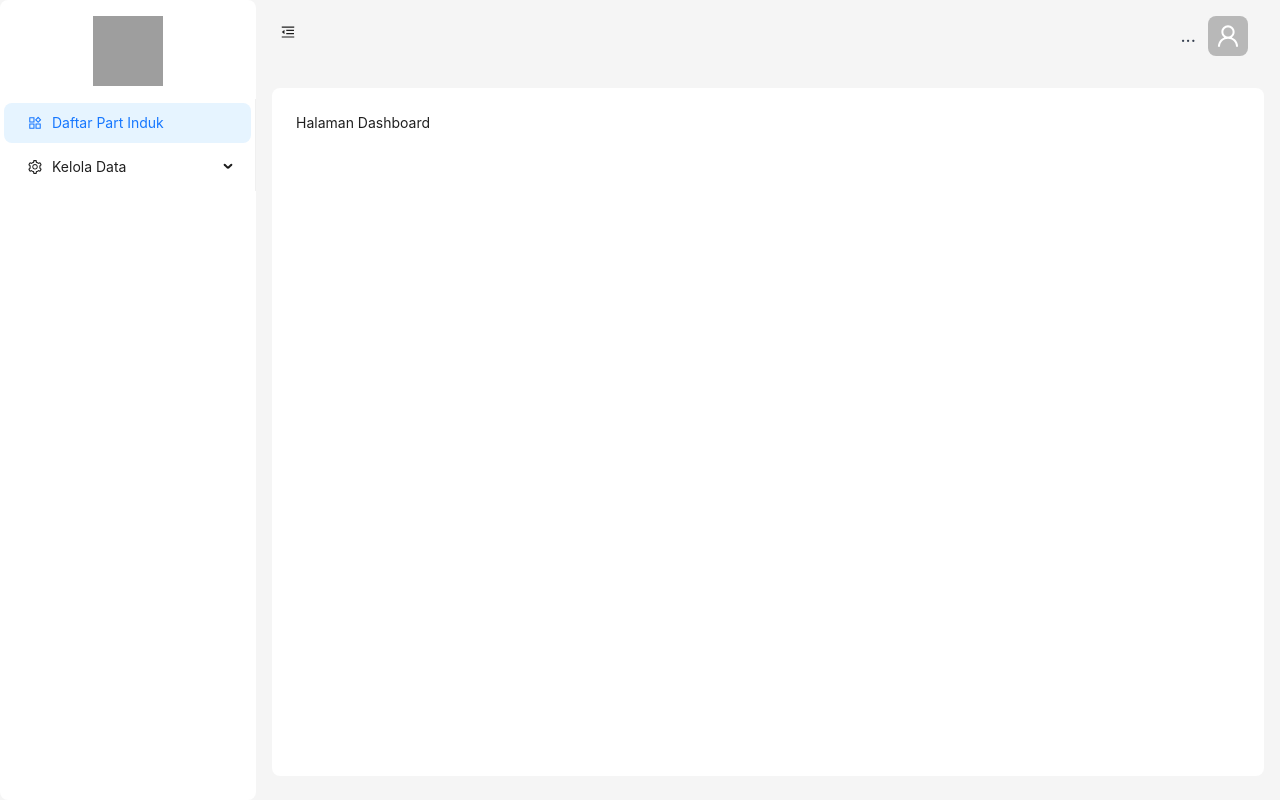
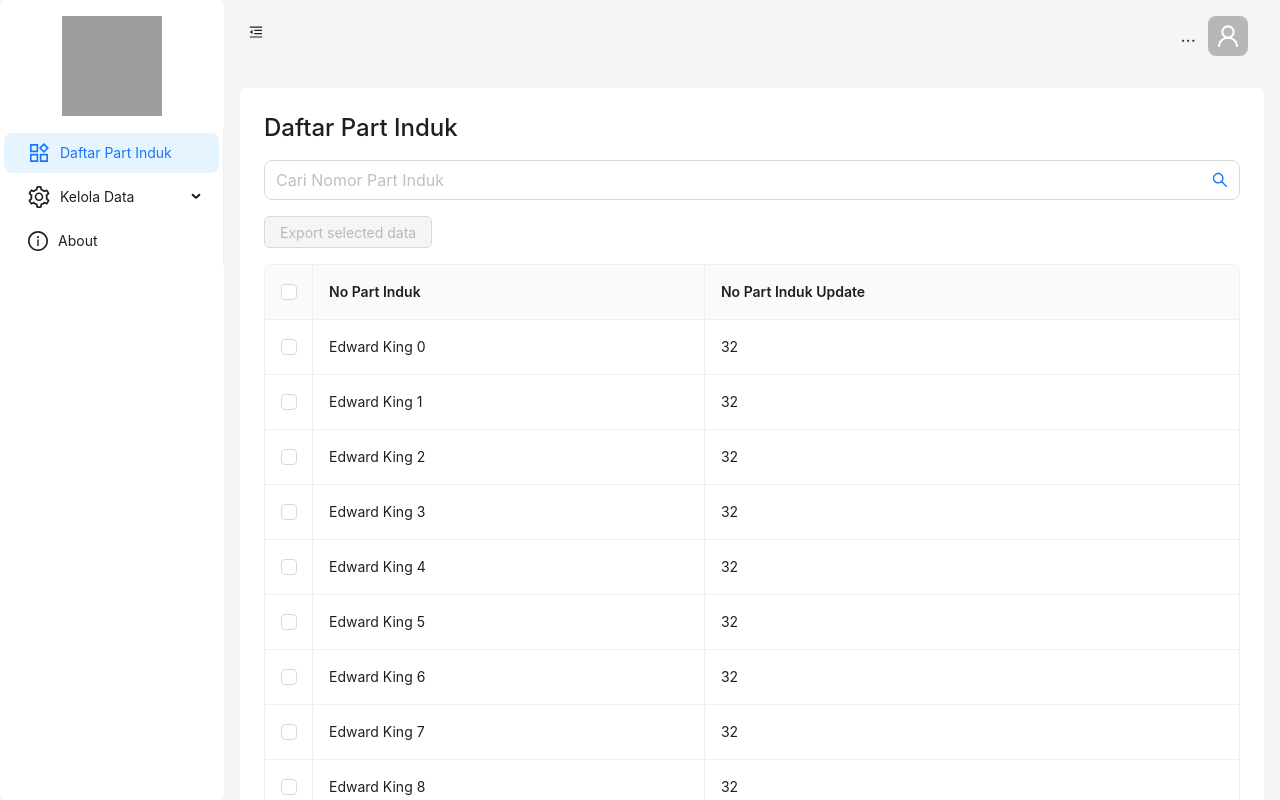
Before and after one commit to DionisiusYoga/sparepart, a Next.js app: page / in a window 1280 px wide. Shown: the top 800 px of the page. Built offline with nearby package versions, Linux system fonts and the light colour scheme; grey boxes are pictures that could not be loaded.

Commit message:
Buat halaman dashboard

```diff
--- a/package.json
+++ b/package.json
@@ -13,10 +13,10 @@
     "axios": "^1.7.9",
     "dayjs": "^1.11.13",
     "lucide-react": "^0.468.0",
-    "next": "15.1.0",
+    "next": "^14.2.5",
     "next-auth": "^4.24.11",
-    "react": "^19.0.0",
-    "react-dom": "^19.0.0"
+    "react": "^18.3.1",
+    "react-dom": "^18.3.1"
   },
   "devDependencies": {
     "@eslint/eslintrc": "^3",
--- a/src/app/globals.css
+++ b/src/app/globals.css
@@ -2,20 +2,80 @@
 @tailwind components;
 @tailwind utilities;
 
-:root {
-  --background: #ffffff;
-  --foreground: #000000;
+*,
+*::before,
+*::after {
+  padding: 0;
+  margin: 0;
+  box-sizing: border-box;
 }
 
-@media (prefers-color-scheme: dark) {
-  :root {
-    --background: #ffffff;
-    --foreground: #000000;
+img {
+  transition: 0.3s ease all;
+  -webkit-transition: 0.3s ease all;
+  -moz-transition: 0.3s ease all;
+  -ms-transition: 0.3s ease all;
+  -o-transition: 0.3s ease all;
+}
+
+img:hover {
+  scale: 102%;
+}
+
+.loading {
+  width: 40px;
+  height: 40px;
+  color: rgb(5 150 105);
+  background: linear-gradient(currentColor 0 0),
+    linear-gradient(currentColor 0 0), linear-gradient(currentColor 0 0),
+    linear-gradient(currentColor 0 0);
+  background-size: 21px 21px;
+  background-repeat: no-repeat;
+  animation: sh5 1.5s infinite cubic-bezier(0.3, 1, 0, 1);
+}
+
+@keyframes sh5 {
+  0% {
+    background-position: 0 0, 100% 0, 100% 100%, 0 100%;
+  }
+
+  33% {
+    background-position: 0 0, 100% 0, 100% 100%, 0 100%;
+    width: 60px;
+    height: 60px;
+  }
+
+  66% {
+    background-position: 100% 0, 100% 100%, 0 100%, 0 0;
+    width: 60px;
+    height: 60px;
+  }
+
+  100% {
+    background-position: 100% 0, 100% 100%, 0 100%, 0 0;
   }
 }
 
-body {
-  color: var(--foreground);
-  background: var(--background);
-  font-family: Arial, Helvetica, sans-serif;
+:root {
+  --primary: rgba(150, 150, 150, 0);
+  --secondary: rgb(194, 194, 194);
+  --tertiary: rgb(143, 143, 143);
 }
+
+*::-webkit-scrollbar {
+  width: 10px;
+}
+
+*::-webkit-scrollbar-track {
+  background: var(--primary);
+}
+
+*::-webkit-scrollbar-thumb {
+  background-color: var(--secondary);
+  border-radius: 10px;
+  border: 2px solid var(--primary);
+}
+
+*::-webkit-scrollbar-thumb:hover {
+  background-color: var(--tertiary);
+}
--- a/src/app/layout.jsx
+++ b/src/app/layout.jsx
@@ -1,15 +1,4 @@
-import { Geist, Geist_Mono } from "next/font/google";
 import "./globals.css";
-
-const geistSans = Geist({
-  variable: "--font-geist-sans",
-  subsets: ["latin"],
-});
-
-const geistMono = Geist_Mono({
-  variable: "--font-geist-mono",
-  subsets: ["latin"],
-});
 
 export const metadata = {
   title: "Sparepart",
@@ -19,11 +8,7 @@ export const metadata = {
 export default function RootLayout({ children }) {
   return (
     <html lang="en">
-      <body
-        className={`${geistSans.variable} ${geistMono.variable} antialiased`}
-      >
-        {children}
-      </body>
+      <body suppressHydrationWarning={true}>{children}</body>
     </html>
   );
 }
--- a/src/components/Dashboard/Dashboard.jsx
+++ b/src/components/Dashboard/Dashboard.jsx
@@ -1,7 +1,110 @@
-import React from "react";
+"use client";
+import React, { useState } from "react";
+import { Input, Button, Flex, Table } from "antd";
+import { SearchOutlined } from "@ant-design/icons";
+import "../../app/globals.css";
+const suffix = (
+  <SearchOutlined
+    style={{
+      fontSize: 16,
+      color: "#1677ff",
+    }}
+  />
+);
 
 const Dashboard = () => {
-  return <div>Halaman Dashboard</div>;
+  const columns = [
+    {
+      title: "No Part Induk",
+      dataIndex: "name",
+    },
+    {
+      title: "No Part Induk Update",
+      dataIndex: "age",
+    },
+    // {
+    //   title: "Address",
+    //   dataIndex: "address",
+    // },
+  ];
+  const dataSource = Array.from({
+    length: 46,
+  }).map((_, i) => ({
+    key: i,
+    name: `Edward King ${i}`,
+    age: 32,
+    address: `London, Park Lane no. ${i}`,
+  }));
+
+  const [selectedRowKeys, setSelectedRowKeys] = useState([]);
+  const [loading, setLoading] = useState(false);
+  const start = () => {
+    setLoading(true);
+    // ajax request after empty completing
+    setTimeout(() => {
+      setSelectedRowKeys([]);
+      setLoading(false);
+    }, 1000);
+  };
+  const onSelectChange = (newSelectedRowKeys) => {
+    console.log("selectedRowKeys changed: ", newSelectedRowKeys);
+    setSelectedRowKeys(newSelectedRowKeys);
+  };
+  const rowSelection = {
+    selectedRowKeys,
+    onChange: onSelectChange,
+    // selections: [Table.SELECTION_ALL],
+  };
+  const hasSelected = selectedRowKeys.length > 0;
+
+  const onSearch = (value) => {
+    console.log(value);
+  };
+
+  return (
+    <div className="max-w-screen-xl">
+      <div className="grid gap-4">
+        <div className="text-2xl font-medium">
+          <p>Daftar Part Induk</p>
+        </div>
+        <div>
+          <Input
+            placeholder="Cari Nomor Part Induk"
+            size="large"
+            onChange={(e) => onSearch(e.target.value)}
+            suffix={suffix}
+          />
+        </div>
+
+        <div>
+          <Flex gap="middle" vertical>
+            <Flex align="center" gap="middle">
+              <Button
+                type="primary"
+                onClick={start}
+                disabled={!hasSelected}
+                loading={loading}
+              >
+                Export selected data
+              </Button>
+              {hasSelected ? `Selected ${selectedRowKeys.length} items` : null}
+            </Flex>
+            <Table
+              rowSelection={rowSelection}
+              columns={columns}
+              dataSource={dataSource}
+              pagination={{
+                position: ["bottomRight"],
+                responsive: true,
+              }}
+              size="large"
+              bordered={true}
+            />
+          </Flex>
+        </div>
+      </div>
+    </div>
+  );
 };
 
 export default Dashboard;
--- a/src/components/SideNavigation/index.jsx
+++ b/src/components/SideNavigation/index.jsx
@@ -91,7 +91,7 @@ const SideNavigation = ({ menu, submenu, konten }) => {
               height: "100vh",
               overflow: "auto",
             }}
-            width={"32vh"}
+            width={"28vh"}
           >
             <Space
               align="center"
@@ -100,9 +100,9 @@ const SideNavigation = ({ menu, submenu, konten }) => {
               className="mt-4 mb-2"
             >
               <Image
-                src="/images/logo.png"
-                width={collapsed ? 50 : 70}
-                height={collapsed ? 50 : 70}
+                src="/logo-sparepart.png"
+                width={collapsed ? 60 : 100}
+                height={collapsed ? 60 : 100}
                 preview={false}
               />
             </Space>
@@ -115,46 +115,48 @@ const SideNavigation = ({ menu, submenu, konten }) => {
               items={[
                 {
                   key: "1",
-                  icon: <ProductOutlined />,
+                  icon: <ProductOutlined style={{ fontSize: "22px" }} />,
                   label: "Daftar Part Induk",
-                  onClick: () => router.push("/dashboard"),
+                  onClick: () => router.push("/"),
                 },
                 {
-                  key: "6",
-                  icon: <SettingOutlined />,
+                  key: "2",
+                  icon: <SettingOutlined style={{ fontSize: "22px" }} />,
                   label: "Kelola Data",
                   children: [
                     {
-                      key: "6-1",
-                      icon: <UserOutlined />,
+                      key: "2-1",
+                      icon: <UserOutlined style={{ fontSize: "20px" }} />,
                       label: "Part Induk",
-                      onClick: () => router.push("/pengaturan/akun"),
+                      onClick: () => router.push("/kelola/partinduk"),
                     },
                     {
-                      key: "6-2",
-                      icon: <OrderedListOutlined />,
+                      key: "2-2",
+                      icon: (
+                        <OrderedListOutlined style={{ fontSize: "20px" }} />
+                      ),
                       label: "Part Anak",
-                      onClick: () => router.push("/pengaturan/kategori"),
+                      onClick: () => router.push("/kelola/partanak"),
                     },
                     {
-                      key: "6-3",
-                      icon: <ProductOutlined />,
+                      key: "2-3",
+                      icon: <ProductOutlined style={{ fontSize: "20px" }} />,
                       label: "Material",
-                      onClick: () => router.push("/pengaturan/subkategori"),
+                      onClick: () => router.push("/kelola/material"),
                     },
                     {
-                      key: "6-4",
-                      icon: <BuildOutlined />,
+                      key: "2-4",
+                      icon: <BuildOutlined style={{ fontSize: "20px" }} />,
                       label: "Supplier",
-                      onClick: () => router.push("/pengaturan/sumber"),
-                    },
-                    {
-                      key: "6-5",
-                      icon: <InfoCircleOutlined />,
-                      label: "Tentang",
-                      onClick: () => router.push("/pengaturan/tentang"),
+                      onClick: () => router.push("/kelola/supplier"),
                     },
                   ],
+                },
+                {
+                  key: "3",
+                  icon: <InfoCircleOutlined style={{ fontSize: "20px" }} />,
+                  label: "About",
+                  onClick: () => router.push("/about"),
                 },
               ]}
             />
```
Also changed, not shown: 2 other files (tests, documents, lock files or other folders).
